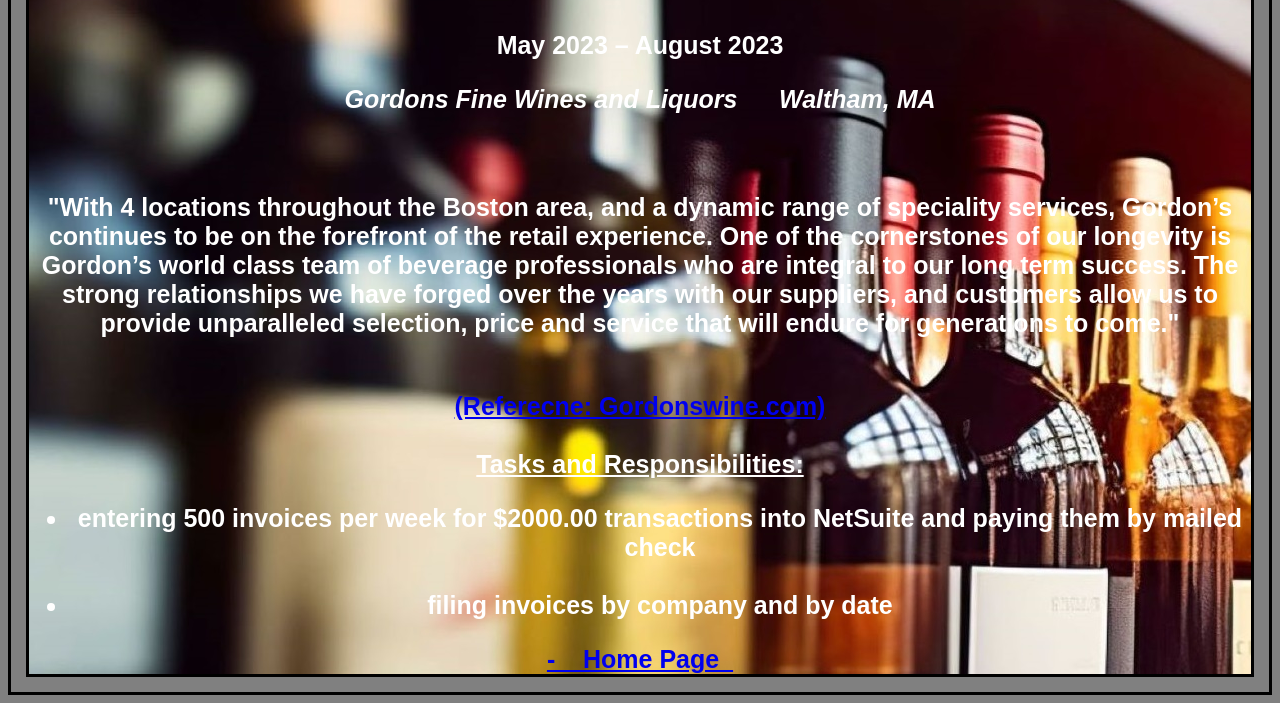
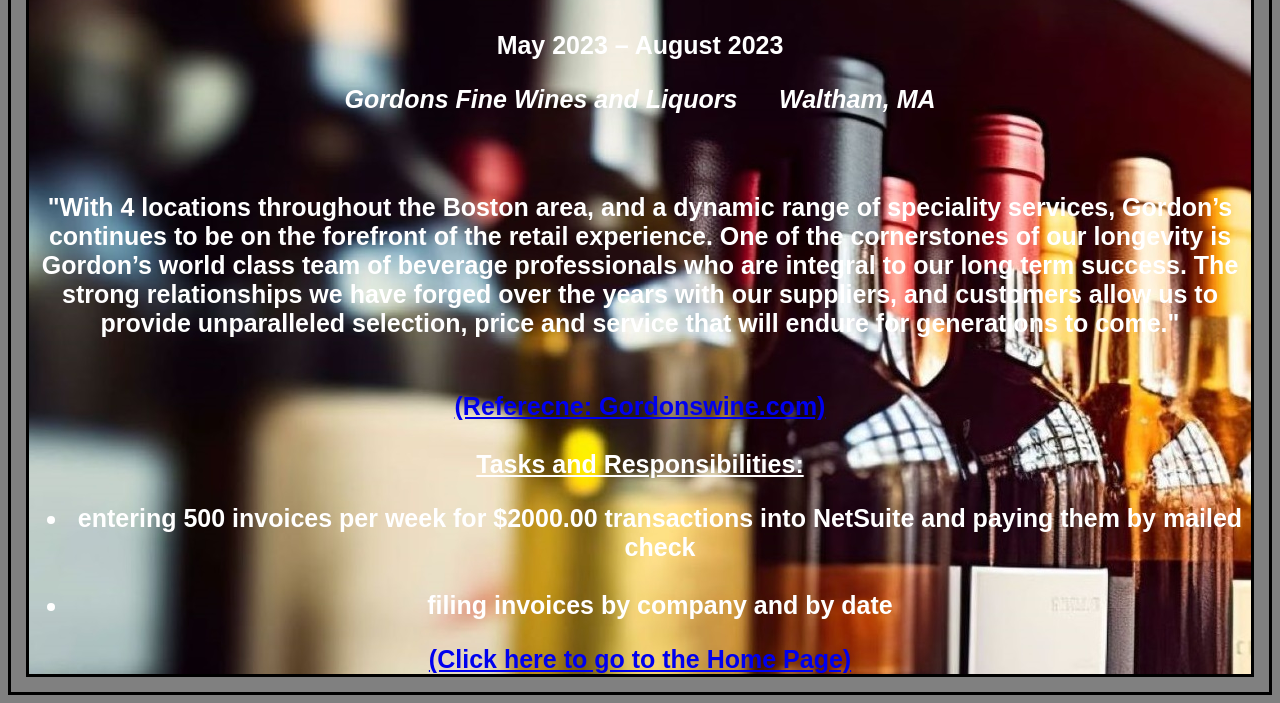
Before and after one commit to Michaelbrima/my-resume-project, a website: page ROLEACCOUNTSPAYABLECLERK.html in a window 1280 px wide. Shown: the part 212-915 px from the top of the page. Drawn offline with Linux system fonts and the light colour scheme; files that its build step writes are made by us from their sources.

Commit message:
Update ROLEACCOUNTSPAYABLECLERK.html
Added more text to the home page link.

```diff
--- a/ROLEACCOUNTSPAYABLECLERK.html
+++ b/ROLEACCOUNTSPAYABLECLERK.html
@@ -152,7 +152,7 @@
 
 	</ul>
 
-<a href="/index.html">- &nbsp&nbsp Home Page &nbsp </a>
+<a href="/index.html"> (Click here to go to the Home Page) </a>
 
 </div>
 
```
